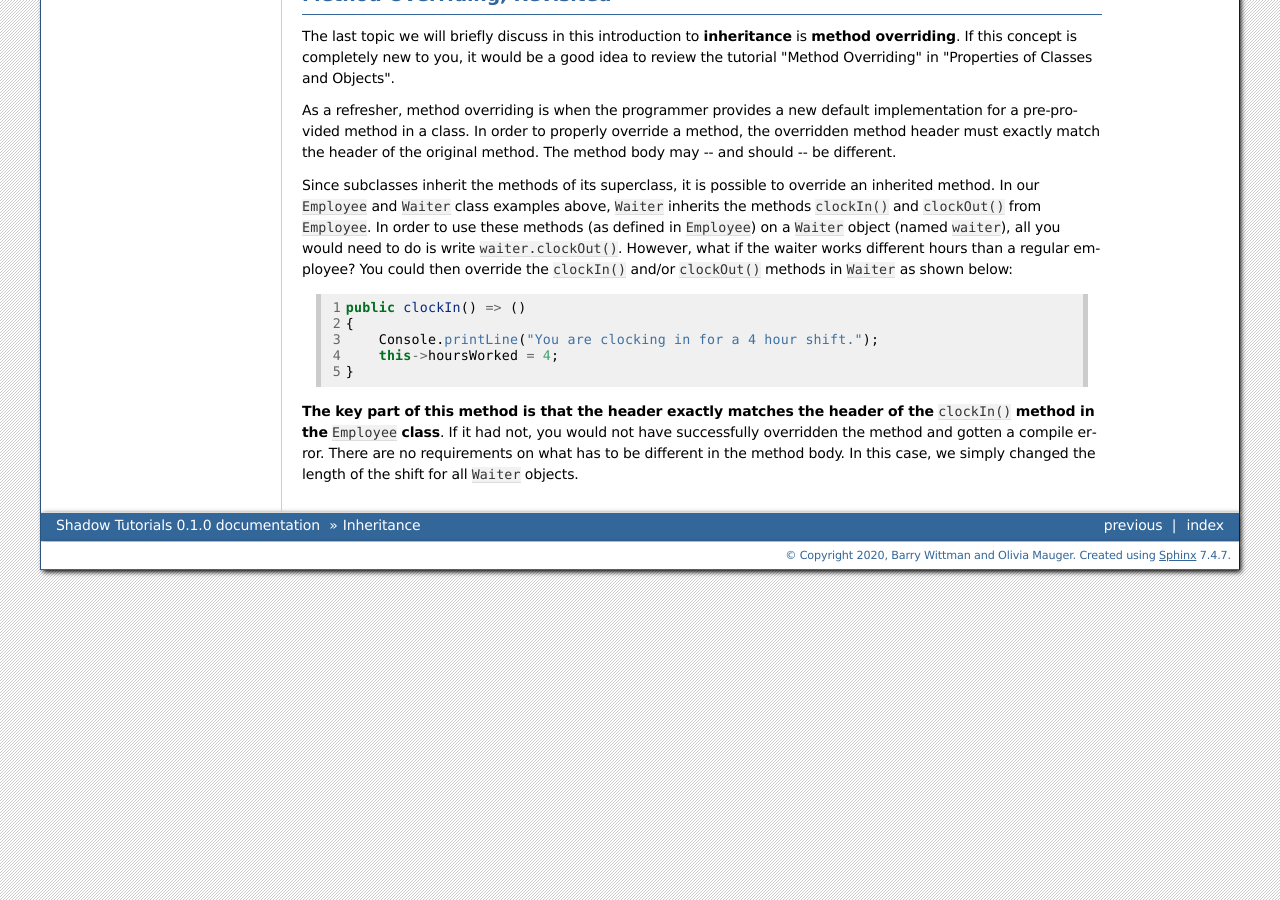
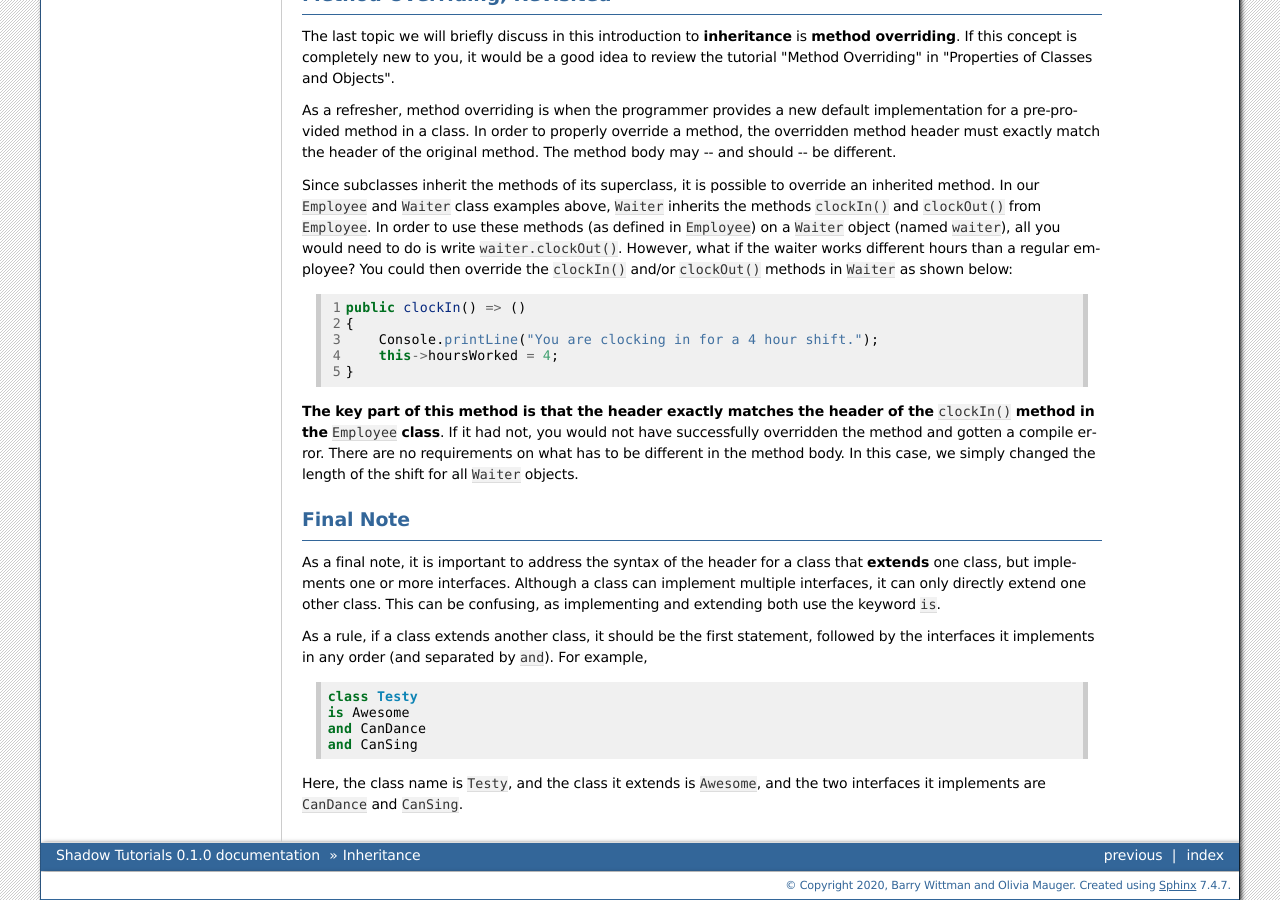
Before and after one commit to olivia-mauger/tutorials, a Sphinx documentation site: the page built from docs/source/inheritance.rst, in a window 1280 px wide and 900 px high, scrolled down 4526 px. Built offline with Sphinx 7.4.7, drawn with Linux system fonts in a browser that asks for light colours.

Commit message:
Update inheritance.rst
Added a Final Note about class headers

```diff
--- a/docs/source/inheritance.rst
+++ b/docs/source/inheritance.rst
@@ -239,3 +239,21 @@ Since subclasses inherit the methods of its superclass, it is possible to overri
     }
 
 **The key part of this method is that the header exactly matches the header of the** ``clockIn()`` **method in the** ``Employee`` **class**. If it had not, you would not have successfully overridden the method and gotten a compile error. There are no requirements on what has to be different in the method body. In this case, we simply changed the length of the shift for all ``Waiter`` objects.
+
+Final Note
+^^^^^^^^^^
+
+
+As a final note, it is important to address the syntax of the header for a class that **extends** one class, but implements one or more interfaces. Although a class can implement multiple interfaces, it can only directly extend one other class. This can be confusing, as implementing and extending both use the keyword ``is``.
+
+As a rule, if a class extends another class, it should be the first statement, followed by the interfaces it implements in any order (and separated by ``and``). For example,
+
+
+.. code-block:: shadow
+
+    class Testy
+    is Awesome
+    and CanDance
+    and CanSing
+
+Here, the class name is ``Testy``, and the class it extends is ``Awesome``, and the two interfaces it implements are ``CanDance`` and ``CanSing``.
```
